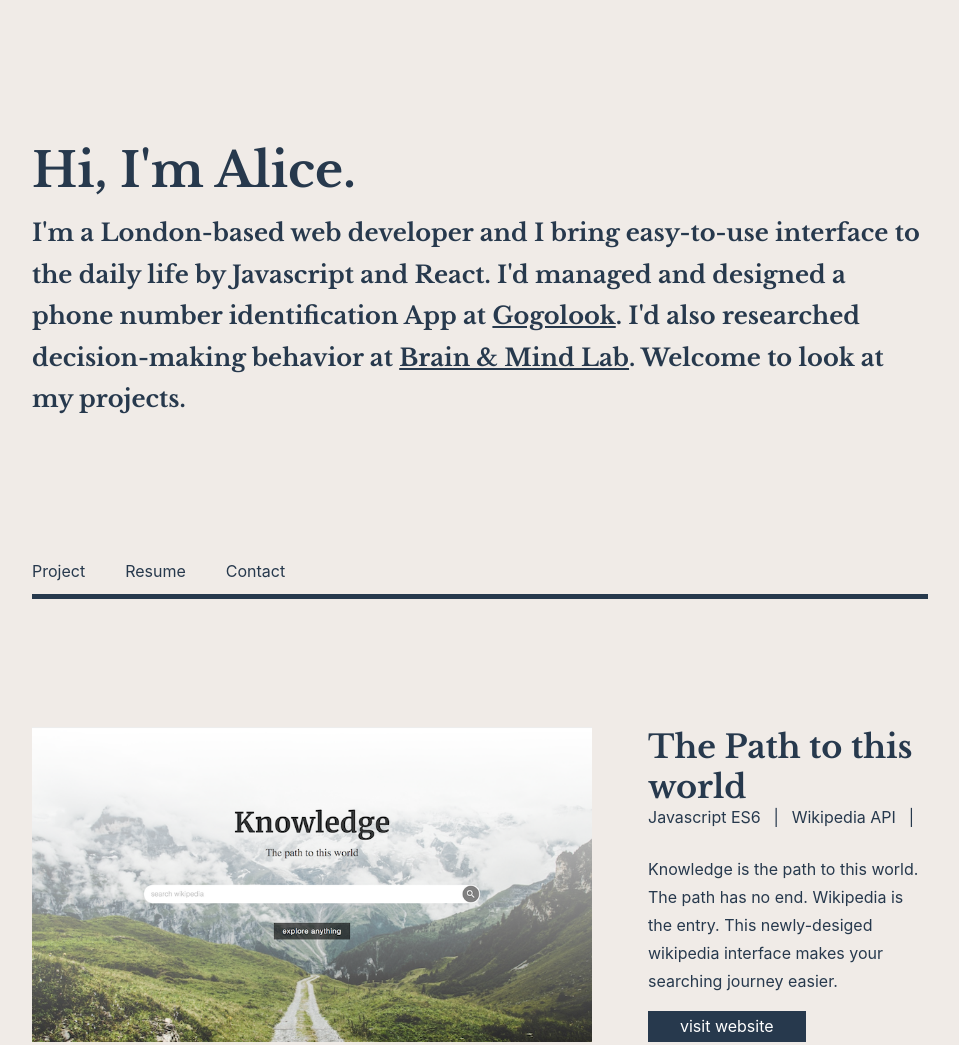
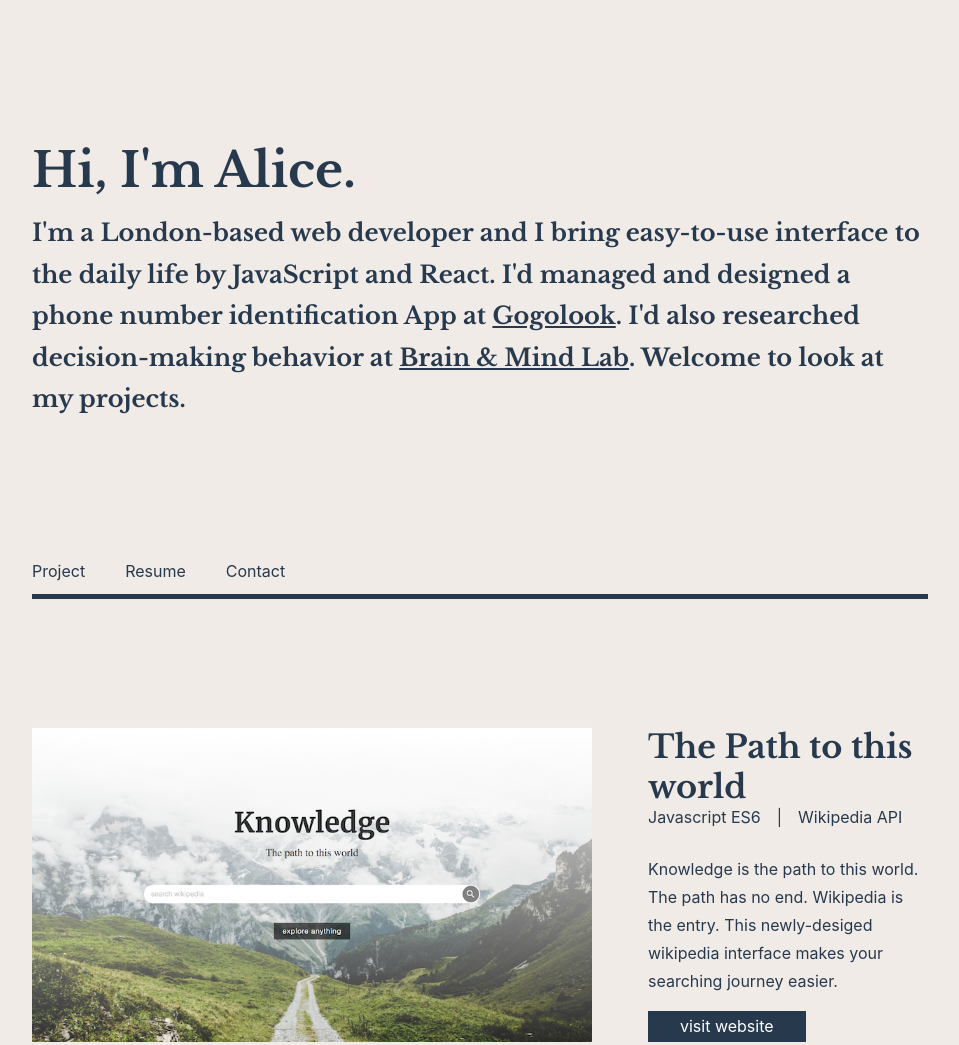
Before and after one commit to atangyj/portfolio, a React app: page / in a window 1280 px wide. Shown: the top 1045 px of the page, without its empty margins (160-1119 px from the left). Built offline with nearby package versions, Linux system fonts and the light colour scheme.

Commit message:
Correct typo and and fix skill seperator issue

```diff
--- a/src/index.css
+++ b/src/index.css
@@ -147,12 +147,17 @@ header p {
   display: inline;
 }
 
-.ws {
-  margin-left: .8rem;
-  margin-right: .8rem;
+.container-project-desc span:after {
+  content: '|';
+  padding-left: 1rem;
+  padding-right: 1rem;
 }
 
-.container-project-desc span:last-child {
+.container-project-desc span:last-child:after {
+  content: " ";
+}
+
+.container-project-desc .container-project-desc span:last-child {
   border-right: none;
 }
 
--- a/src/index.js
+++ b/src/index.js
@@ -30,7 +30,7 @@ const projects = [
  {
     name: "Whiplash",
     src: drumMachine,
-    intro:'Do you like the movie,"Whiplash"? This application lets you play drums by your keyboard!',
+    intro:'Do you like the movie "Whiplash"? This application lets you play drums by your keyboard!',
     skill: ["React"],
     href: "/whiplash/index.html"
   },
@@ -54,7 +54,7 @@ const projects = [
    {
     name: "Fitness timer",
     src: pomodoro,
-    intro:"I go to workout studio every weekdays. I built a fitness timer for myself, so I can train myself at home",
+    intro:"I go to workout studio every weekdays. I built a fitness timer for myself, so I can train myself at home.",
     skill: ["React"],
     href: "/fitness-timer"
   }
@@ -73,7 +73,7 @@ const projects = [
 class Project extends React.Component {
   render(){
     const skills = this.props.skill;
-    const skill_list = skills.map((skill,idx)=> <span key={idx.toString()}>{skill}<span key={idx.toString()} className="ws">|</span></span>);
+    const skill_list = skills.map((skill,idx)=> <span key={idx.toString()}>{skill}</span>);
     return(
       <div className="container-list-project">
         <img className="project-screenshot" alt={this.props.name} src={this.props.src} />
@@ -124,7 +124,7 @@ class Portfolio extends React.Component {
         <header>
 
           <h1 className="header-title">Hi, I'm Alice.</h1>
-          <p>I'm a London-based web developer and I bring easy-to-use interface to the daily life by Javascript and React. I'd managed and designed a phone number identification App at <a target="_blank" href="https://whoscall.com/en-US/" rel="noopener noreferrer">Gogolook</a>. I'd also researched decision-making behavior at <a target="_blank" href="http://gibms.mc.ntu.edu.tw/Eng/" rel="noopener noreferrer">Brain & Mind Lab</a>. Welcome to look at my projects.</p>
+          <p>I'm a London-based web developer and I bring easy-to-use interface to the daily life by JavaScript and React. I'd managed and designed a phone number identification App at <a target="_blank" href="https://whoscall.com/en-US/" rel="noopener noreferrer">Gogolook</a>. I'd also researched decision-making behavior at <a target="_blank" href="http://gibms.mc.ntu.edu.tw/Eng/" rel="noopener noreferrer">Brain & Mind Lab</a>. Welcome to look at my projects.</p>
 
           <nav className="clear">
             <ul>
```
